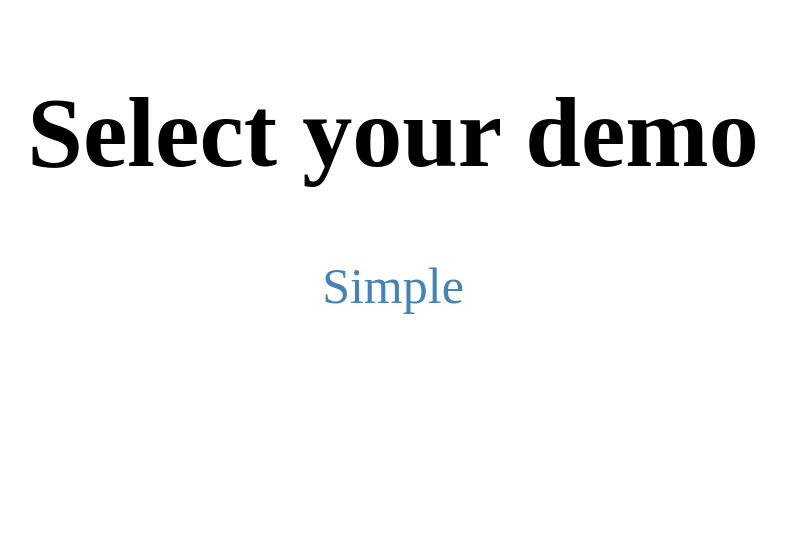
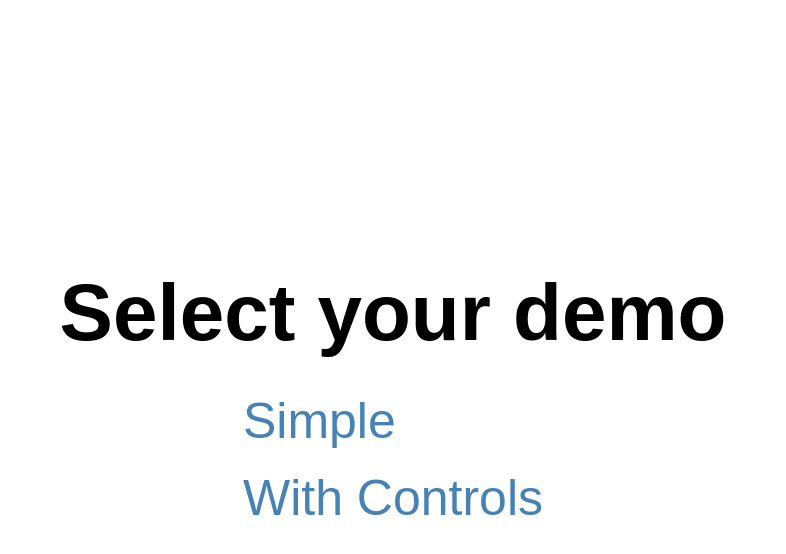
Before and after one commit to luiscarlin/react-socketio, a React (Create React App) app: page / in a window 1280 px wide. Shown: the top 554 px of the page, without its empty margins (247-1033 px from the left). Built offline with nearby package versions, Linux system fonts and the light colour scheme; no server answers.

Commit message:
normalize and add global styles

```diff
--- a/package.json
+++ b/package.json
@@ -6,6 +6,7 @@
     "express": "^4.17.1",
     "http": "^0.0.0",
     "nodemon": "^2.0.2",
+    "normalize.css": "^8.0.1",
     "npm-run-all": "^4.1.5",
     "path": "^0.12.7",
     "prettier": "^1.19.1",
--- a/src/App.js
+++ b/src/App.js
@@ -2,6 +2,7 @@ import React from 'react'
 import { BrowserRouter as Router, Route, Switch } from 'react-router-dom'
 import Home from './Home'
 import Simple from './Simple'
+import WithControls from './WithControls'
 
 function App() {
   return (
@@ -9,6 +10,9 @@ function App() {
       <Switch>
         <Route path="/simple">
           <Simple />
+        </Route>
+        <Route path="/withcontrols">
+          <WithControls />
         </Route>
         <Route path="/">
           <Home />
--- a/src/Home.js
+++ b/src/Home.js
@@ -3,23 +3,18 @@ import { Link } from 'react-router-dom'
 import styled from 'styled-components'
 
 const HomeWrapper = styled.main`
+  height: 100%;
   display: flex;
   justify-content: center;
   align-items: center;
   flex-direction: column;
 
-  h1 {
-    font-size: 100px;
-  }
-
-  li,
-  a {
-    list-style-type: none;
+  li {
+    margin: 2rem;
   }
 
   a {
-    font-size: 50px;
-    text-decoration: none;
+    font-size: 5rem;
     color: SteelBlue;
   }
 `
@@ -32,6 +27,9 @@ function Home() {
         <li>
           <Link to="/simple">Simple</Link>
         </li>
+        <li>
+          <Link to="/withcontrols">With Controls</Link>
+        </li>
       </ui>
     </HomeWrapper>
   )
--- a/src/Simple.js
+++ b/src/Simple.js
@@ -3,10 +3,13 @@ import styled from 'styled-components'
 import socket from './socket'
 
 const SimpleWrapper = styled.main`
-  text-align: center;
+  height: 100%;
+  display: flex;
+  justify-content: center;
+  align-items: center;
+  flex-direction: column;
 
   h1 {
-    font-size: 100px;
     color: ${props => props.color};
     cursor: pointer;
   }
--- /dev/null
+++ b/src/WithControls.js
@@ -0,0 +1,7 @@
+import React from 'react'
+
+const WithControls = () => {
+  return <div>hello</div>
+}
+
+export default WithControls
--- a/src/index.js
+++ b/src/index.js
@@ -1,5 +1,15 @@
 import React from 'react'
 import ReactDOM from 'react-dom'
 import App from './App'
+import GlobalStyle from './styles/GlobalStyle'
 
-ReactDOM.render(<App />, document.getElementById('root'))
+function Root() {
+  return (
+    <React.Fragment>
+      <GlobalStyle />
+      <App />
+    </React.Fragment>
+  )
+}
+
+ReactDOM.render(<Root />, document.getElementById('root'))
--- /dev/null
+++ b/src/styles/GlobalStyle.js
@@ -0,0 +1,49 @@
+import normalize from 'normalize.css'
+import { createGlobalStyle } from 'styled-components'
+
+const GlobalStyle = createGlobalStyle`
+  ${normalize}
+  @import url('https://fonts.googleapis.com/css?family=Nunito+Sans');
+  html {
+    box-sizing: border-box;
+    font-size: 10px;
+    font-family: 'Nunito Sans', sans-serif;
+    -webkit-font-smoothing: antialiased;
+    -moz-osx-font-smoothing: grayscale;
+  }
+  *, *:before, *:after {
+    box-sizing: inherit;
+  }
+  html,
+  body,
+  #root {
+    height: 100%;
+  }
+  body {
+    background: white;
+    transition: all .7s ease-in-out;
+    h1 {
+      line-height: 1.5;
+      margin: 0;
+      font-size: 8rem;
+    }
+    h2 {
+      font-weight: normal;
+      line-height: 1.5;
+      margin: 0;
+      font-size: 5rem;
+    }
+    a {
+      text-decoration: none;
+
+      &:active, &:hover, &:focus {
+        outline: none;
+      }
+    }
+    li {
+      list-style-type: none;
+    }
+  }
+`
+
+export default GlobalStyle
```
Also changed, not shown: 1 other file (tests, documents, lock files or other folders).
